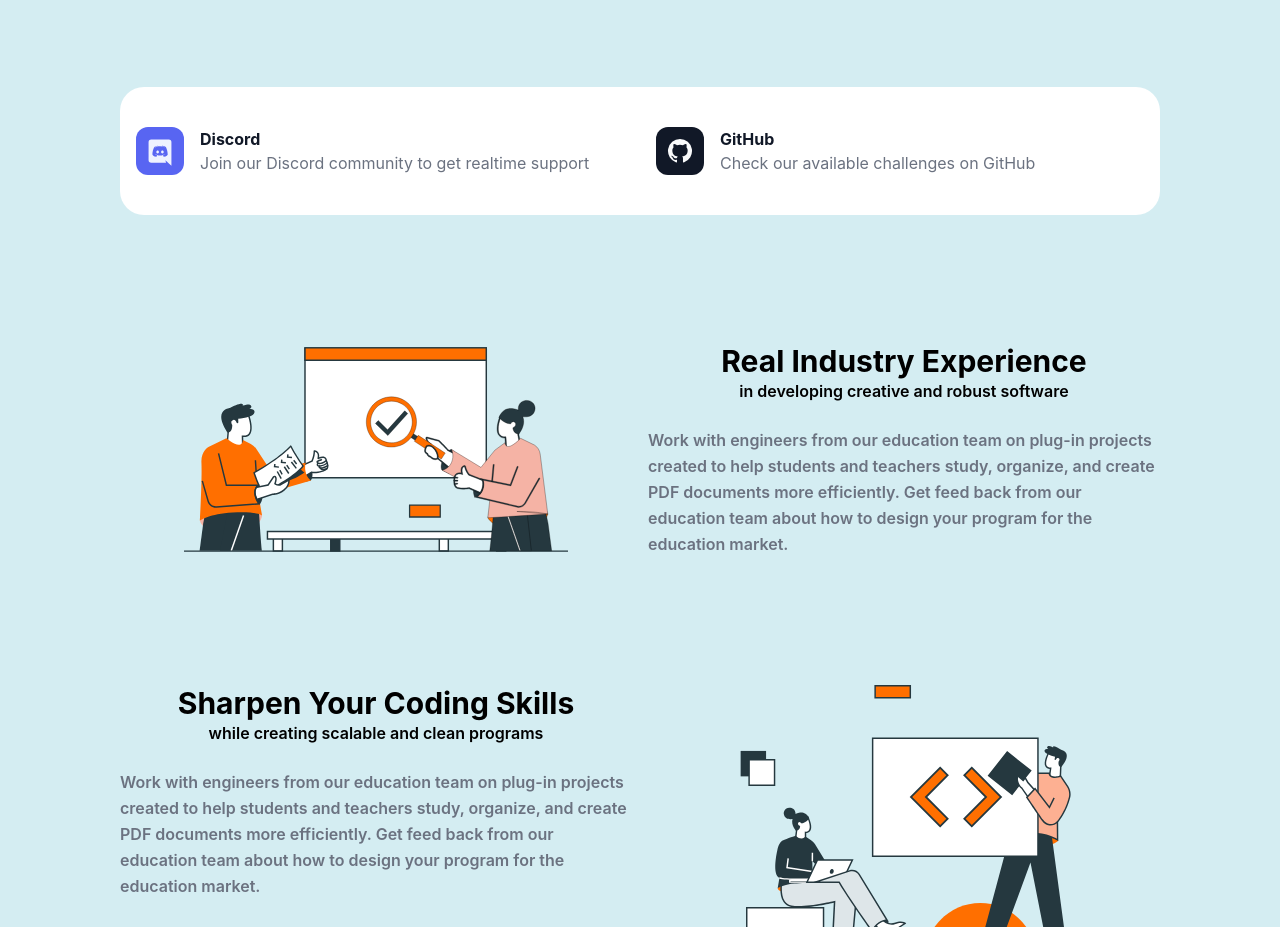
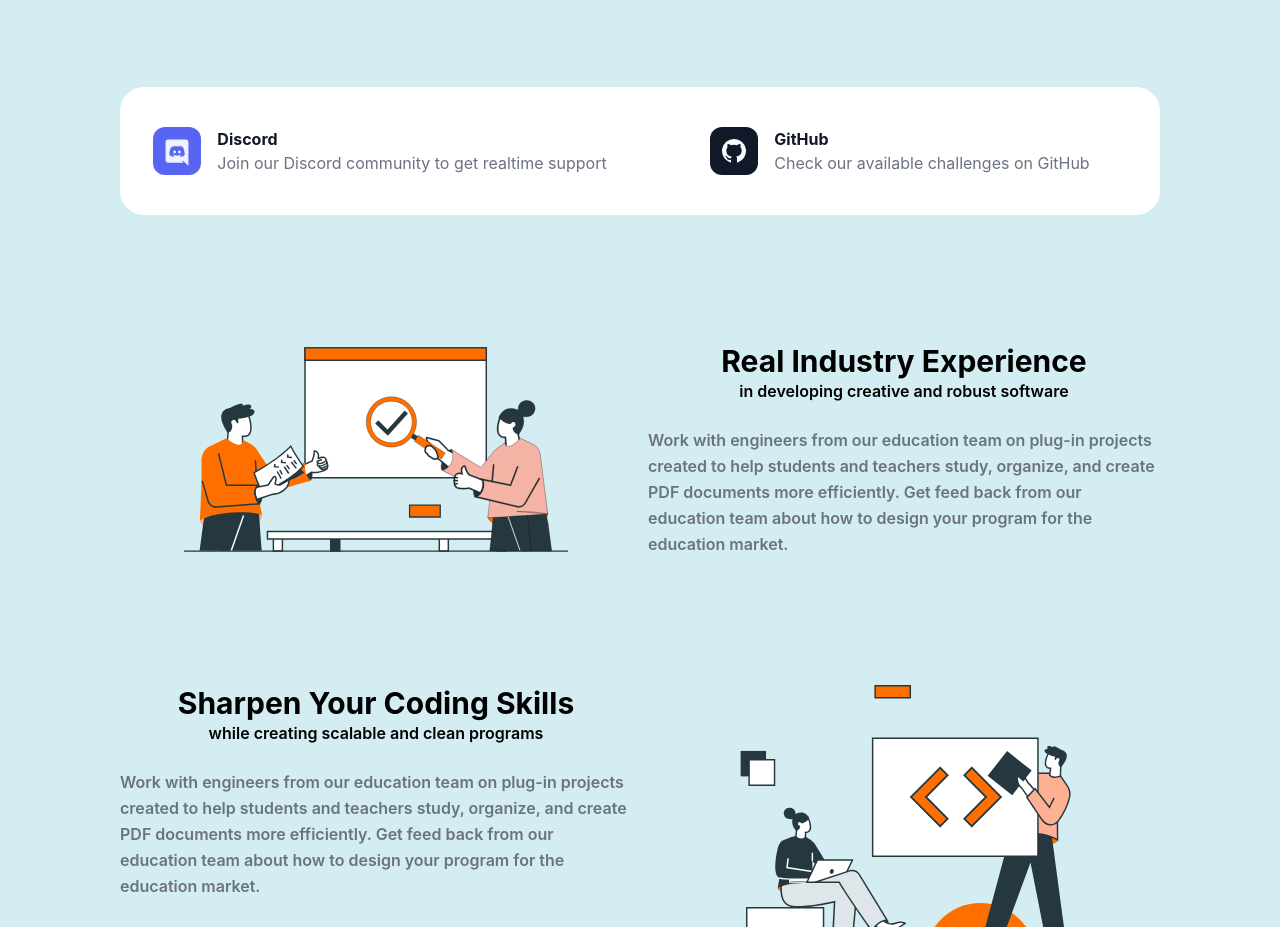
Before and after one commit to alexzhuisme/student-challenge-landing-page, a React (Create React App) app: page / in a window 1280 px wide. Shown: the part 860-1787 px from the top of the page. Built offline with nearby package versions, Linux system fonts and the light colour scheme.

Commit message:
Responsive update

```diff
--- a/src/components/Banner.js
+++ b/src/components/Banner.js
@@ -2,7 +2,7 @@ export default function Banner() {
   return (
     <div className="h-auto w-full flex justify-center my-10 xl:my-32 px-4 sm:px-20">
       <div className="w-full xl:w-1040px text-base text-gray-500 bg-white rounded-3xl flex flex-wrap sm:grid sm:grid-cols-2 justify-center md:justify-around items-center py-4 lg:py-10 gap-y-4">
-        <div>
+        <div className="flex justify-center items-center">
           <a href="https://discord.gg/5qkT3qxmV3" target="_blank" rel="noreferrer" className="flex justify-center space-x-4 px-4">
             <svg fill="#5865f2" className="flex-none text-indigo-400 w-12 h-12">
               <rect width="48" height="48" rx="12"/>
@@ -16,7 +16,7 @@ export default function Banner() {
           </a>
         </div>
 
-        <div>
+        <div className="flex justify-center items-center">
           <a href="https://github.com/DanGodfreyjr/FoxitStudentChallenges" target="_blank" rel="noreferrer" className="flex justify-center space-x-4 px-4">
             <svg fill="currentColor" className="flex-none text-gray-900 w-12 h-12">
               <rect width="48" height="48" rx="12"/>
```
